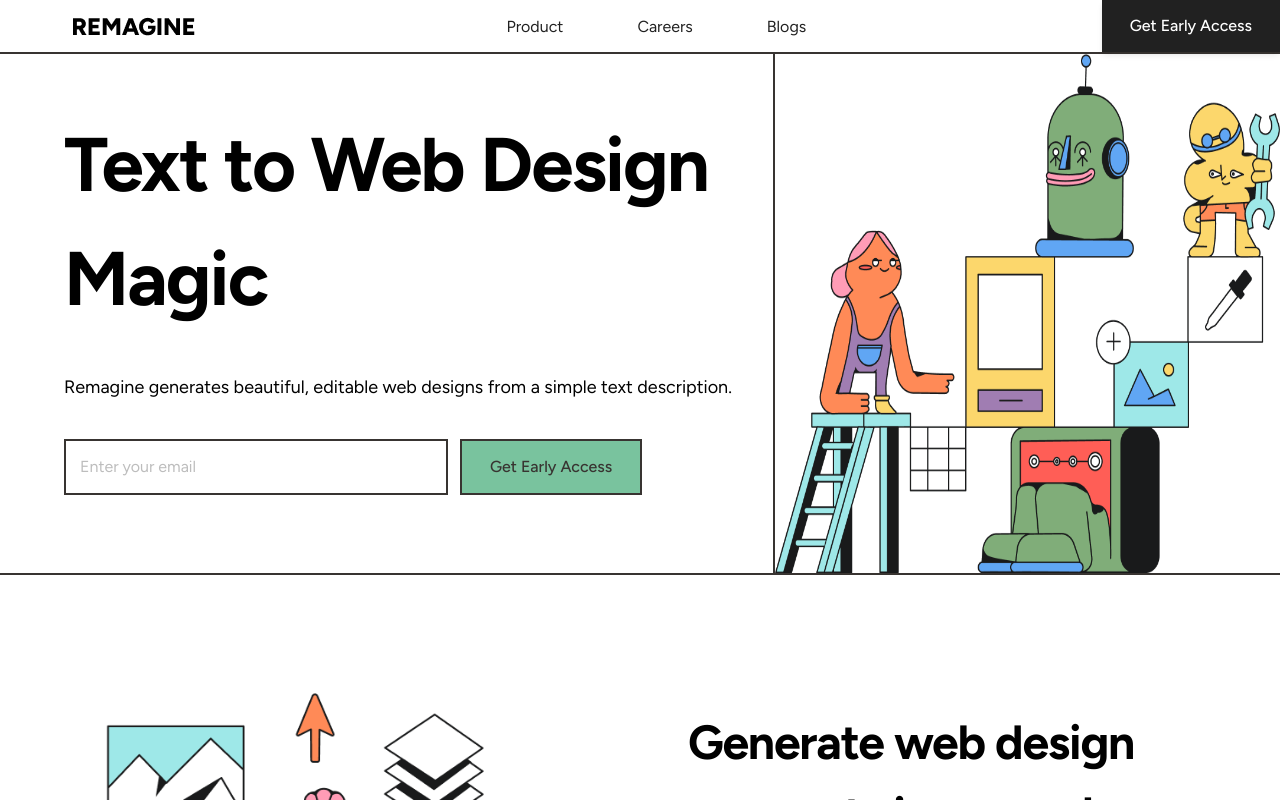
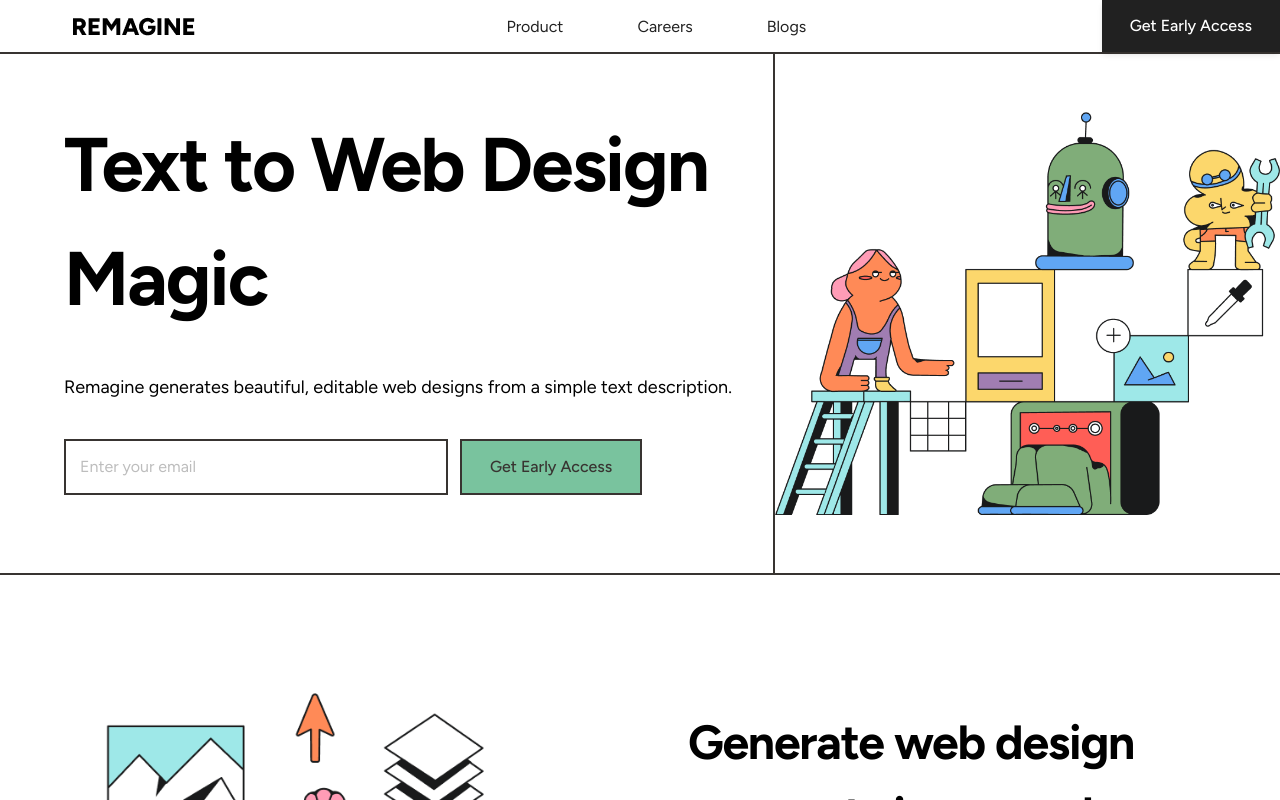
Before and after one commit to Drinooo/remagine-landing-page, a React (Vite) app: page / in a window 1280 px wide. Shown: the top 800 px of the page. Built offline with nearby package versions, Linux system fonts and the light colour scheme.

Commit message:
Fixed hero image

```diff
--- a/src/sections/Hero.jsx
+++ b/src/sections/Hero.jsx
@@ -35,7 +35,7 @@ export const Hero = () => {
           </div>
         </div>
         <div className="lg:mt-0 lg:col-span-5 lg:flex lg:border-l-2 lg:border-t-0 sm:border-t-2 border-black">
-          <img src="/images/Illustration 2.png" alt="Illustration 2" className="w-full sm:p-[16px] lg:p-[0]" />
+          <img src="/images/Illustration 2.png" alt="Illustration 2" className="max-w-full object-contain sm:p-[16px] lg:p-[0]" />
         </div>
       </div>
     </section>
```
